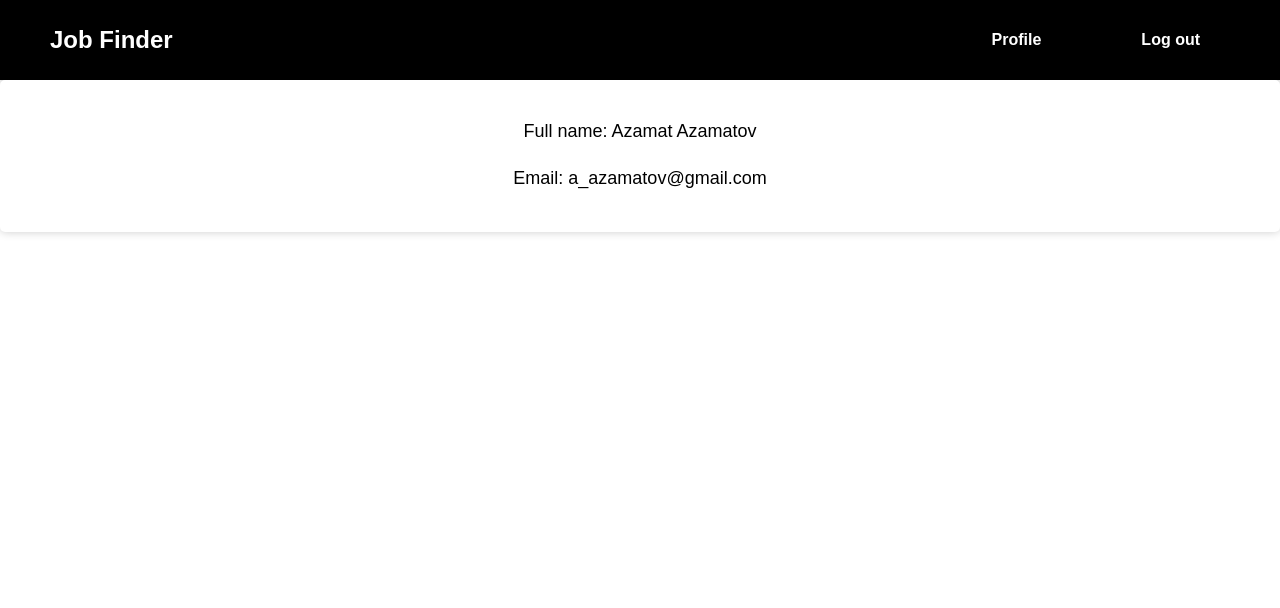
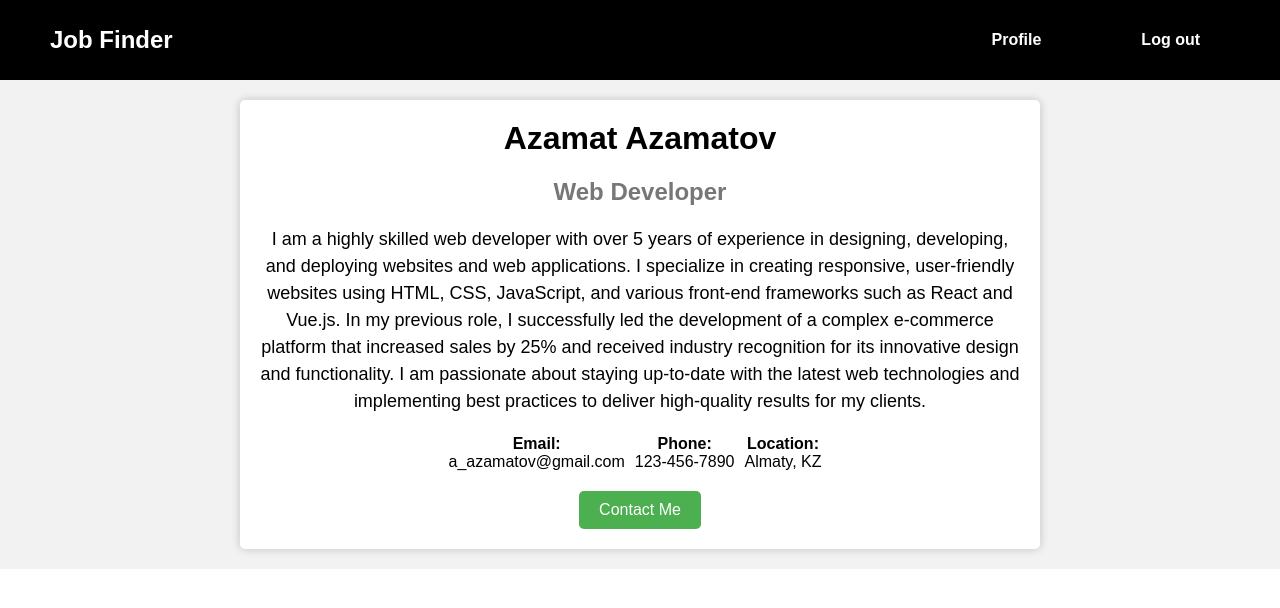
Before and after one commit to Samatuly/Web-Final-Project, an Angular app in the folder job-finding-website/: page /profile in a window 1280 px wide. Shown: the top 608 px of the page. Built offline with nearby package versions, Linux system fonts and the light colour scheme.

Commit message:
Update profile.component.html

```diff
--- a/job-finding-website/src/app/profile/profile.component.html
+++ b/job-finding-website/src/app/profile/profile.component.html
@@ -1,5 +1,16 @@
 <app-top-bar-after></app-top-bar-after>
-<div class="profile">
-    <p>Full name: Azamat Azamatov</p>
-    <p>Email: a_azamatov@gmail.com</p>
-</div>
+<body>
+	<div class="container">
+		<div class="profile">
+			<h1>Azamat Azamatov</h1>
+			<h2>Web Developer</h2>
+			<p>I am a highly skilled web developer with over 5 years of experience in designing, developing, and deploying websites and web applications. I specialize in creating responsive, user-friendly websites using HTML, CSS, JavaScript, and various front-end frameworks such as React and Vue.js. In my previous role, I successfully led the development of a complex e-commerce platform that increased sales by 25% and received industry recognition for its innovative design and functionality. I am passionate about staying up-to-date with the latest web technologies and implementing best practices to deliver high-quality results for my clients. </p>
+			<ul>
+				<li><strong>Email:</strong> a_azamatov@gmail.com</li>
+				<li><strong>Phone:</strong> 123-456-7890</li>
+				<li><strong>Location:</strong> Almaty, KZ</li>
+			</ul>
+			<a href="#" class="btn">Contact Me</a>
+		</div>
+	</div>
+</body>
```
